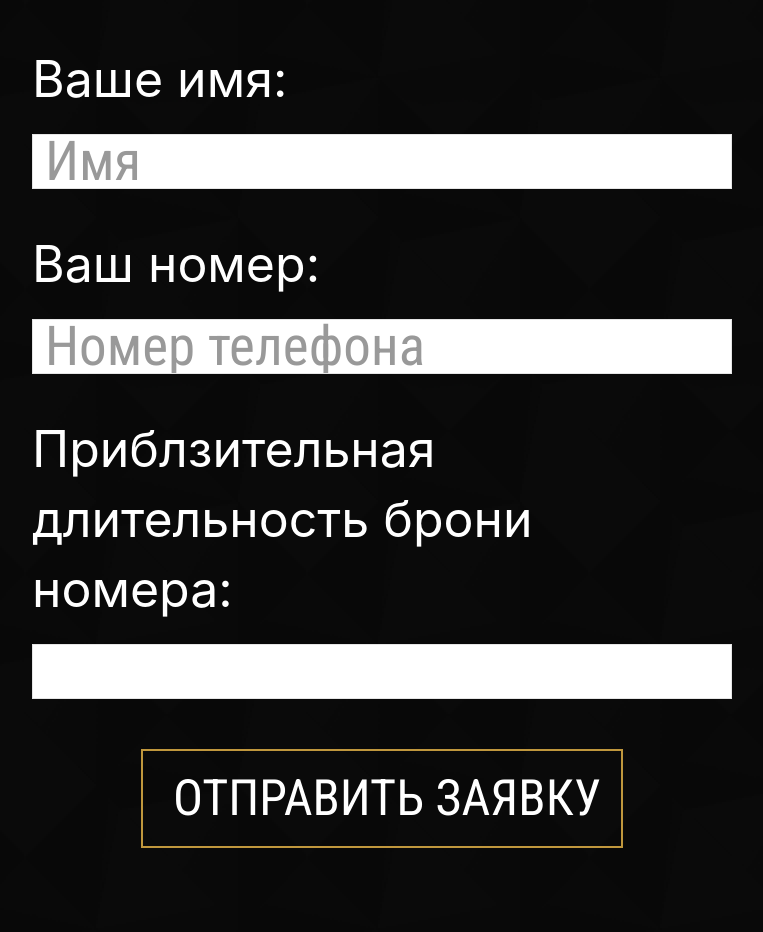
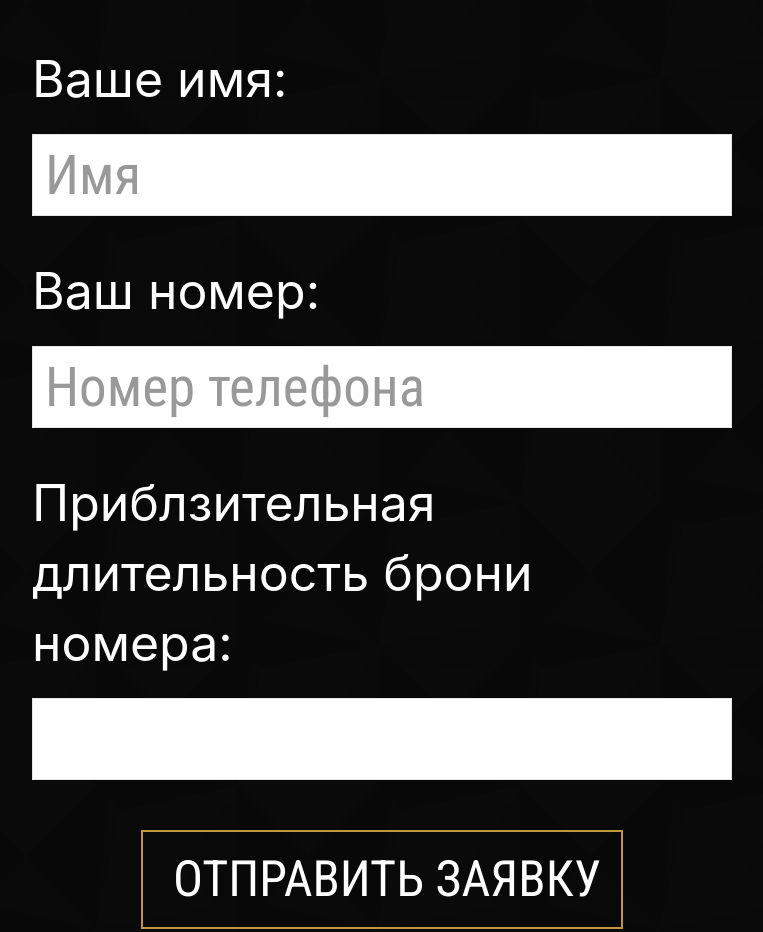
Before and after one commit to Subbiger/subbiger.github.io, a plain HTML site: page hotel/index.html in a window 1280 px wide. Shown: the part 7380-8312 px from the top of the page, without its empty margins (258-1021 px from the left). Drawn offline with nearby package versions, Linux system fonts and the light colour scheme.

Commit message:
Update style.css

```diff
--- a/hotel/style.css
+++ b/hotel/style.css
@@ -432,4 +432,7 @@ iframe{
     .mini_back{
         display: inline;
     }
+    .form input{
+        padding: 40px 12px;
+    }
 }
```
